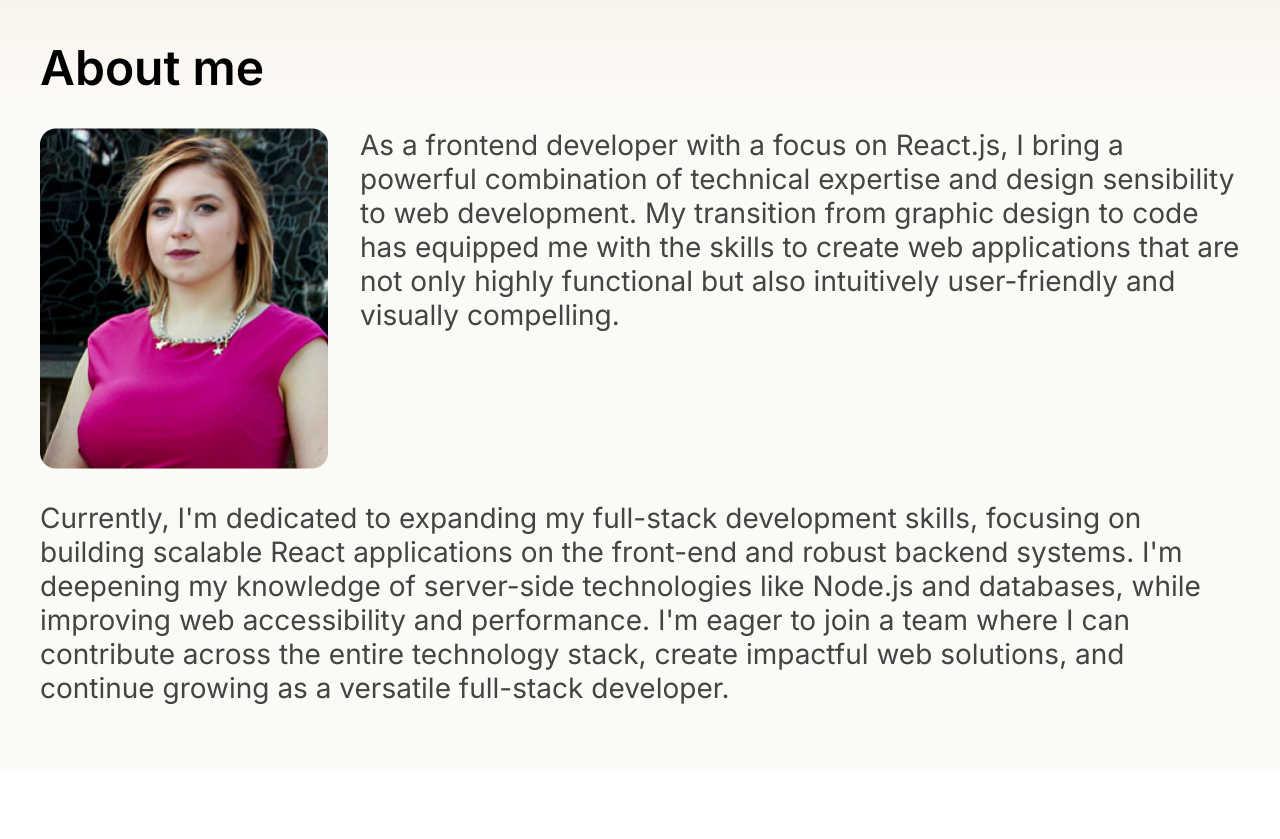
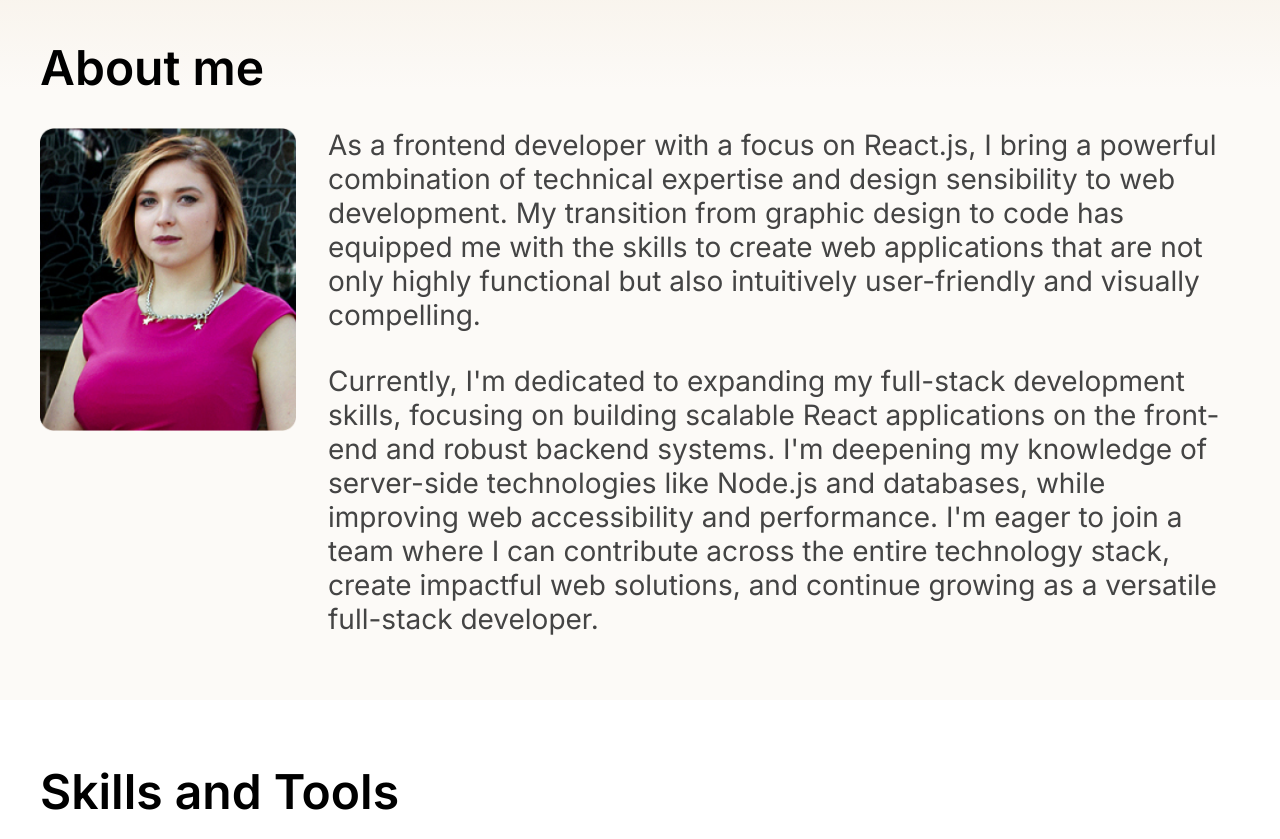
Before and after one commit to eburza/portfolio-emilia-burza, a React (Vite) app: page / in a window 1280 px wide. Shown: the part 680-1519 px from the top of the page. Built offline with nearby package versions, Linux system fonts and the light colour scheme.

Commit message:
Change display in about component

```diff
--- a/src/components/About.jsx
+++ b/src/components/About.jsx
@@ -5,6 +5,7 @@ export default function About() {
             <h1 className='head-title'>About me</h1>
             <div className='about-wrapper'>
                 <img src={ImgAbout} className='about-img' alt='Emilia Burza smiling'/>
+                <div className='about-text-container'>
                     <p className='about-text text-1'>
                         As a frontend developer with a focus on React.js, I bring a powerful combination of technical expertise
                         and design sensibility to web development. My transition from graphic design to code has equipped me with the skills
@@ -17,6 +18,7 @@ export default function About() {
                         I can contribute across the entire technology stack, create impactful web solutions, and continue growing as a versatile full-stack developer.
                     </p>
                 </div>
+            </div>
         </article>
     )
 }
--- a/src/css/about.scss
+++ b/src/css/about.scss
@@ -7,14 +7,16 @@
 
 .about-wrapper {
     margin-top: 2rem;
-    display: grid;
-    grid-template-columns: 18rem auto;
-    grid-template-rows: auto;
-    gap: 2rem;
+    @include display-flex(initial, center, center, 2rem);
+}
+
+.about-text-container {
+    @include display-flex(column, center, center, 2rem);
 }
 
 .about-img {
-    width: 18rem;
+    align-self: flex-start;
+    width: 16rem;
 }
 
 .text-1 {
@@ -22,7 +24,7 @@
 }
 
 .text-2 {
-    grid-column: 1 / span 2;
+    grid-column: 2;
 }
 
 .about-text {
--- a/src/css/styles.css
+++ b/src/css/styles.css
@@ -114,14 +114,24 @@
 
 .about-wrapper {
   margin-top: 2rem;
-  display: grid;
-  grid-template-columns: 18rem auto;
-  grid-template-rows: auto;
+  display: flex;
+  flex-direction: initial;
+  justify-content: center;
+  align-items: center;
+  gap: 2rem;
+}
+
+.about-text-container {
+  display: flex;
+  flex-direction: column;
+  justify-content: center;
+  align-items: center;
   gap: 2rem;
 }
 
 .about-img {
-  width: 18rem;
+  align-self: flex-start;
+  width: 16rem;
 }
 
 .text-1 {
@@ -129,7 +139,7 @@
 }
 
 .text-2 {
-  grid-column: 1/span 2;
+  grid-column: 2;
 }
 
 .about-text {
```
Also changed, not shown: 1 other file (tests, documents, lock files or other folders). Lines whose indentation alone changed are shown as unchanged.
